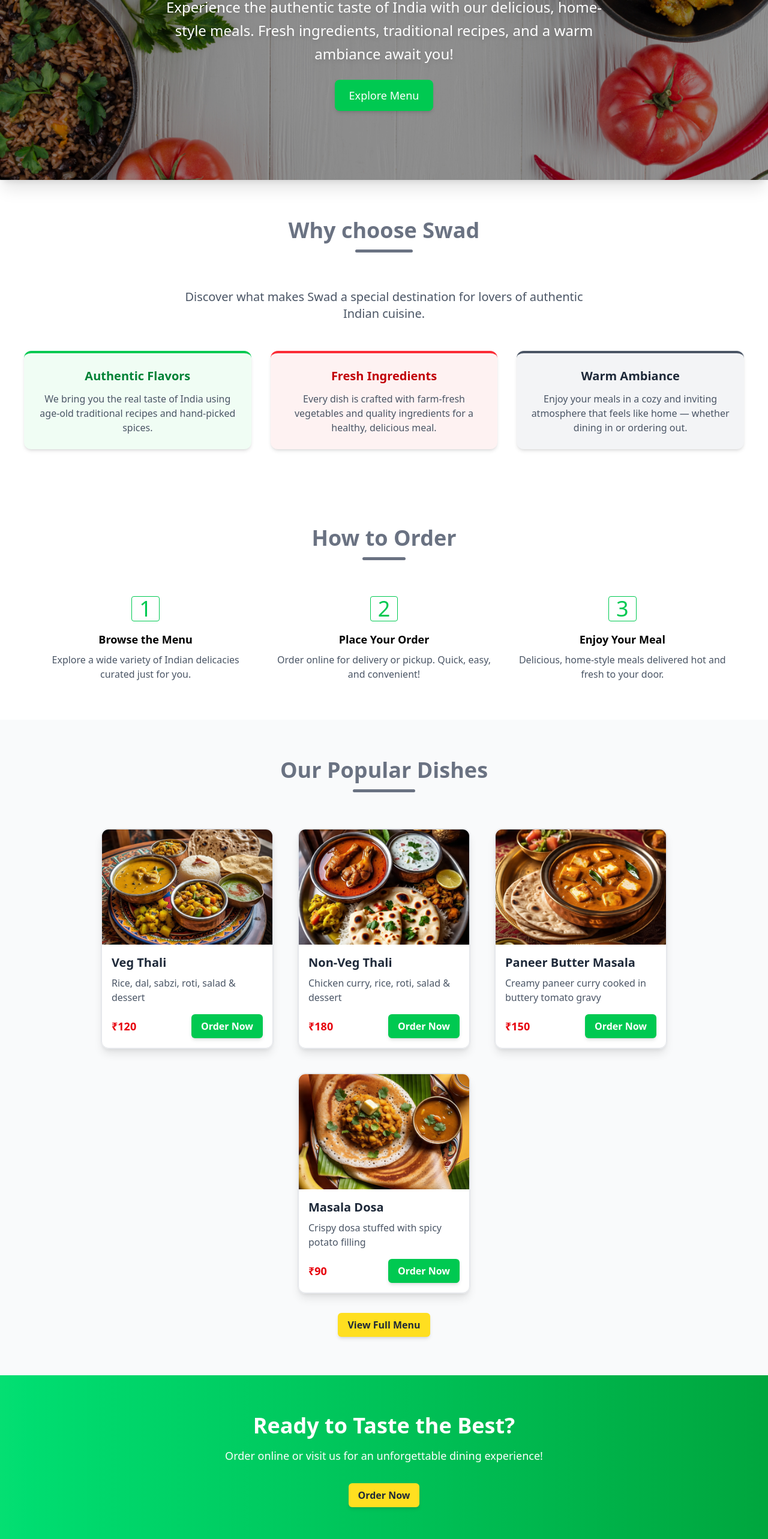
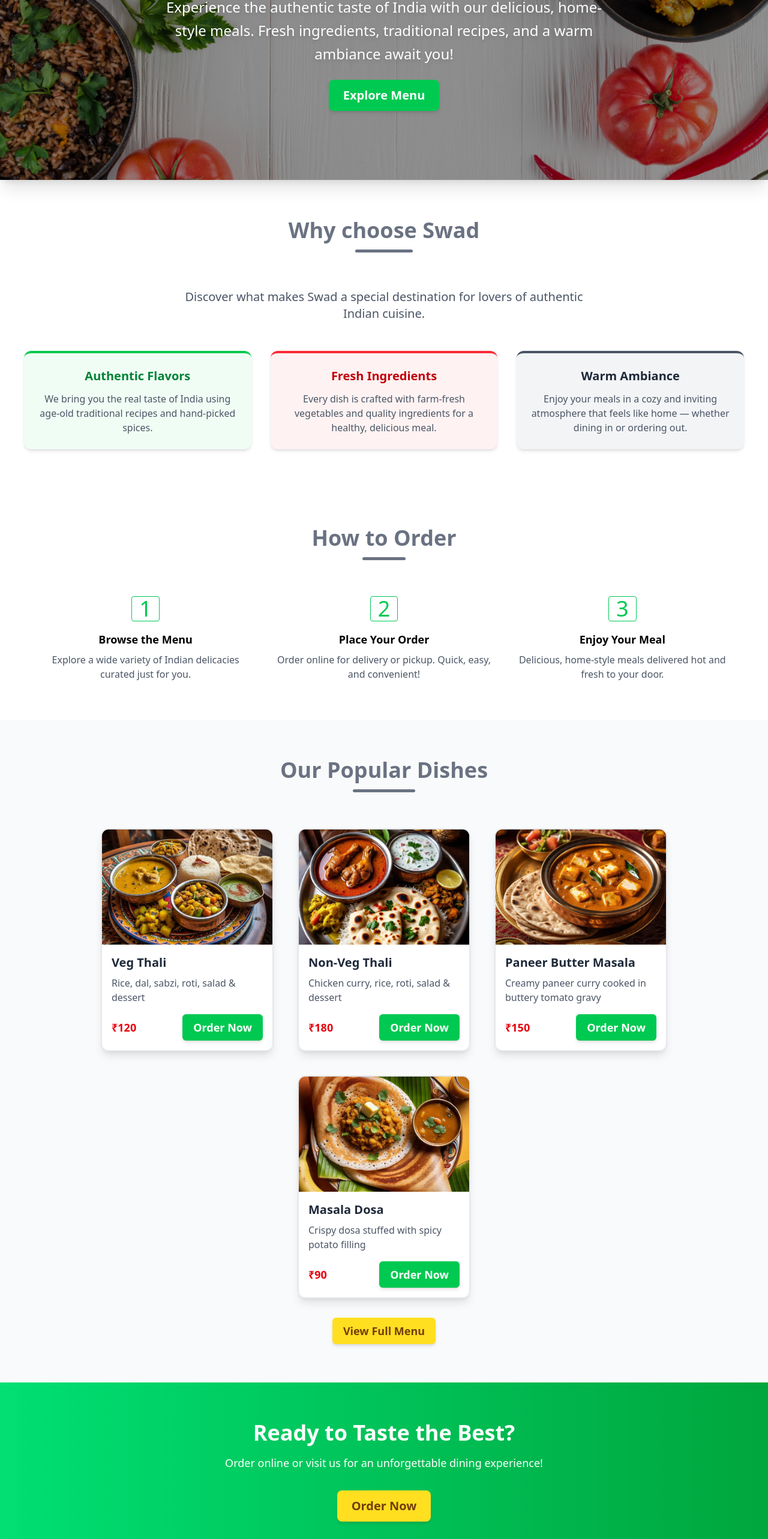
Before and after one commit to ravikanttarare95/swad-tasty-food, a React (Vite) app: page / in a window 1280 px wide. Shown: the part 200-2766 px from the top of the page at 60% size. Built offline with nearby package versions, Linux system fonts and the light colour scheme.

Commit message:
Modified Button

```diff
--- a/src/components/Button.jsx
+++ b/src/components/Button.jsx
@@ -1,30 +1,35 @@
 import React from "react";
-// import { Link } from "react-router";
 
 function Button({ btnTitle, size, id, btnVariant, onBtnClick, linkTo }) {
   return (
     <button
-      className={`${
+      className={`
+        ${
           size === "sm"
-          ? "px-3 py-1 text-sm rounded-sm shadow-sm"
+            ? "px-2 py-1 text-xs sm:px-3 sm:py-1.5 sm:text-sm md:px-4 md:py-2 md:text-base rounded-sm shadow-sm"
             : size === "lg"
-          ? "px-6 py-3 text-lg rounded-lg shadow-lg"
-          : "px-4 py-2 rounded-md shadow-md"
+            ? "px-4 py-2 text-base sm:px-5 sm:py-2.5 sm:text-lg md:px-6 md:py-3 md:text-xl rounded-lg shadow-md"
+            : "px-3 py-1.5 text-sm sm:px-4 sm:py-2 sm:text-base md:px-4.5 md:py-2 md:text-lg rounded-md shadow-md"
         }
 
         ${
           btnVariant === "primary"
             ? "bg-green-500 hover:bg-green-600 text-white"
             : btnVariant === "secondary"
-         ? "bg-yellow-300 hover:scale-103 active:scale-100 duration-300 text-gray-800"
+            ? "bg-yellow-300 hover:scale-103 active:scale-100 duration-300 text-yellow-900"
             : "bg-gray-200"
-     }    font-semibold  cursor-pointer`}
+        }
+        font-semibold cursor-pointer
+      `}
       onClick={onBtnClick}
     >
-      {/* <Link to={`/menu-details?id=${id}`}></Link> */}
       {btnTitle}
     </button>
   );
 }
 
 export default Button;
+
+{
+  /* <Link to={`/menu-details?id=${id}`}></Link> */
+}
--- a/src/components/StarRating.jsx
+++ b/src/components/StarRating.jsx
@@ -2,7 +2,7 @@
 
 function StarRating({ rating }) {
   return (
-    <p className="text-red-500 text-lg">
+    <p className="text-green-500 text-lg">
       {"★".repeat(rating)}
       <span className="text-gray-300">{"☆".repeat(5 - rating)}</span>
     </p>
--- a/src/components/cards/MenuCard.jsx
+++ b/src/components/cards/MenuCard.jsx
@@ -14,6 +14,7 @@
             className="bg-green-500 hover:bg-green-600 text-white px-4 py-2 rounded-md text-sm font-semibold shadow-sm"
             btnTitle={"Order Now"}
             btnVariant="primary"
+            size={"md"}
             id={id}
           />
         </div>
--- a/src/views/Home.jsx
+++ b/src/views/Home.jsx
@@ -33,9 +33,9 @@
             </p>
             <Link
               to="/menu"
-              className="bg-green-500 hover:bg-green-600 text-white px-4 py-2 sm:px-6 sm:py-3 text-md md:text-lg rounded-lg shadow-md"
+              // className="bg-green-500 hover:bg-green-600 font-bold text-white px-4 py-2 sm:px-6 sm:py-3 text-md sm:text-lg md:text-xl rounded-lg shadow-md"
             >
-              Explore Menu
+              <Button btnTitle={"Explore Menu"} btnVariant={"primary"} size={"lg"}/>
             </Link>
           </div>
         </div>
@@ -156,9 +156,9 @@
         <p className="text-lg mb-8">
           Order online or visit us for an unforgettable dining experience!
         </p>
-        <a href="/menu">
-          <Button btnTitle="Order Now" btnVariant="secondary" />
-        </a>
+        <Link to="/menu">
+          <Button btnTitle="Order Now" btnVariant="secondary" size={"lg"} />
+        </Link>
       </section>
       <Footer />
     </div>
```
Lines whose indentation alone changed are shown as unchanged.
